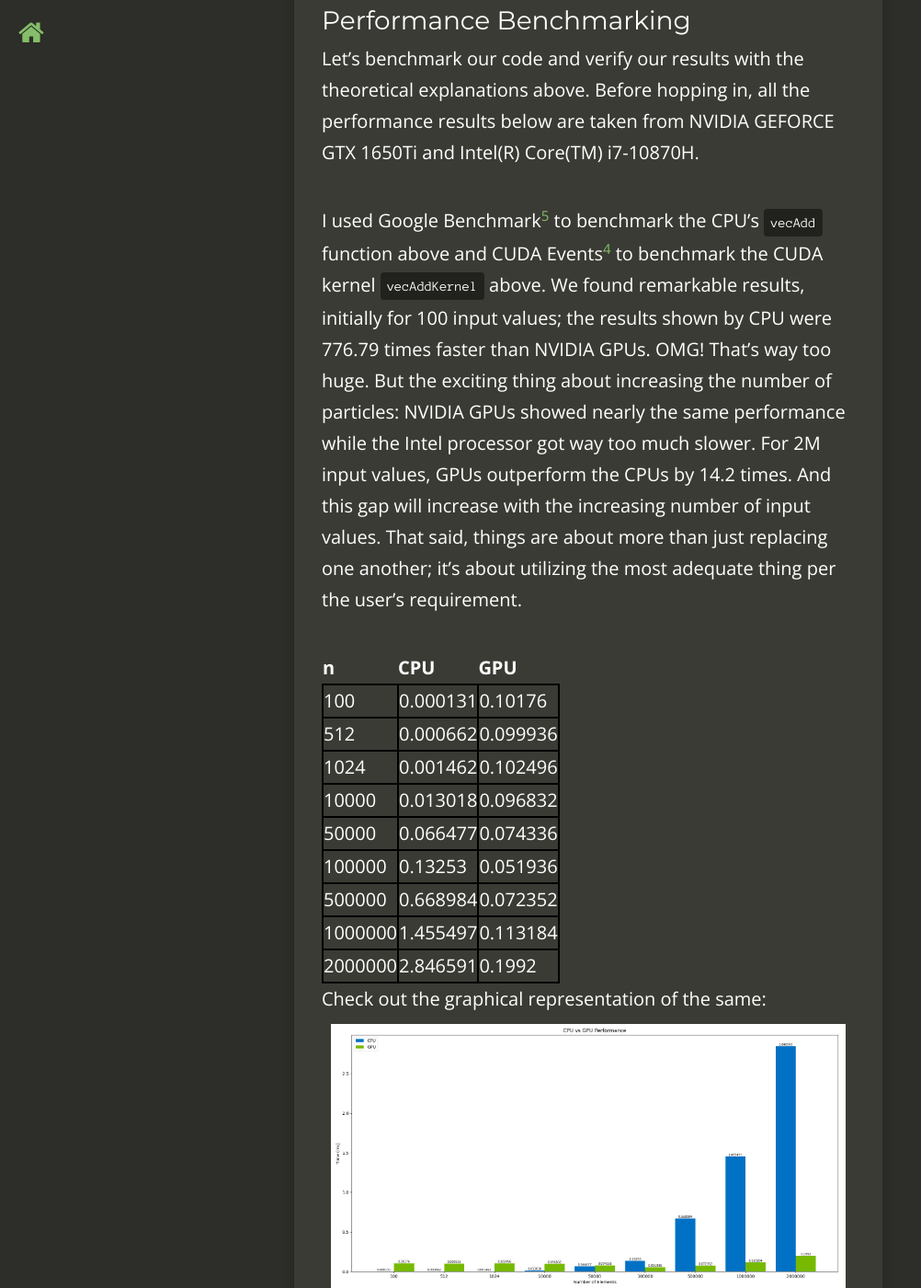
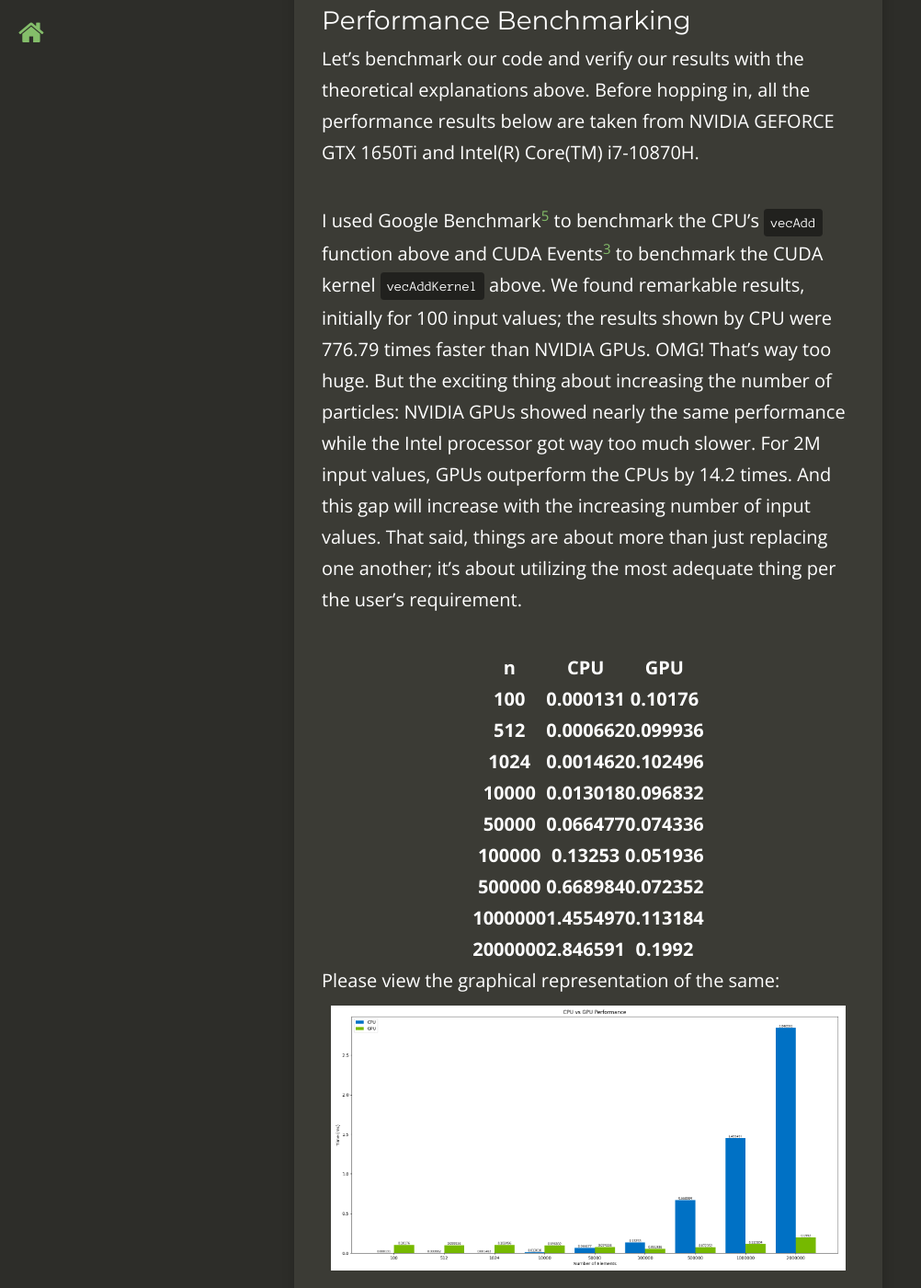
Before and after one commit to khushi-411/khushi-411.github.io, a Jekyll site: the page built from _posts/2023-08-11-gpu_intro.md, in a window 1280 px wide and 1400 px high, scrolled down 9363 px. Shown: the whole window at 92% size, without its empty margins (0-1002 px from the left). Built offline with Jekyll 4.4.1, drawn with Linux system fonts in a browser that asks for light colours; nearby versions of some CDN libraries; comment, search, counter and statistics services are not loaded.

Commit message:
fix links and table

```diff
--- a/_posts/2023-08-11-gpu_intro.md
+++ b/_posts/2023-08-11-gpu_intro.md
@@ -12,12 +12,12 @@
 
 Hi there! I've been diving into the world of parallel programming from
 the excellent book "Programming Massively Parallel Processors:
-A Hands-on Approach<sup><a id="link1">1</a></sup>" by [Wen-mei W. Hwu](https://scholar.google.com/citations?user=ohjQPx8AAAAJ&hl=en),
+A Hands-on Approach<sup>[1](#link1)</sup>" by [Wen-mei W. Hwu](https://scholar.google.com/citations?user=ohjQPx8AAAAJ&hl=en),
 [David B. Kirk](https://scholar.google.com/citations?user=fMbArPwAAAAJ&hl=en),
 and [Izzat El Hajj](https://scholar.google.com/citations?user=_VVw504AAAAJ&hl=en).
 The content of this blog post is motivated by the book's first chapter:
 Introduction, the second chapter: Heterogeneous data-parallel Computing,
-and the Intel blogs<sup><a id="link2">2</a></sup> on vectorization.
+and the Intel blogs<sup>[2](#link2)</sup> on vectorization.
 
 I often see folks working on the speed of execution of programs in
 GPUs and CPUs and reach the conclusion GPUs outperform in many cases.
@@ -55,14 +55,14 @@
 simultaneously, but the new execution of the subsequent instructions
 starts after the completion of one instruction. The most recent Intel
 processor has a 24-core, which could run 0.33 TFLOPS for
-FP64i<sup><a id="link1">1</a></sup> and 0.66 TFLOPS for FP32<sup><a id="link1">1</a></sup>.
+FP64i<sup>[1](#link1)</sup> and 0.66 TFLOPS for FP32<sup>[1](#link1)</sup>.
 2. **Many Threaded Trajectory**: In this trajectory, many cores will
 perform their operations parallelly, irrespective of the other cores.
 The support of the number of
 threads that can run in parallel was increased generation after generation.
-The most recent NVIDIA arch can run 9.7 TFLOPS for FP64<sup><a id="link1">1</a></sup>,
-156 TFLOPS for FP32<sup><a id="link1">1</a></sup>,
-and 312 TFLOPS for FP16<sup><a id="link1">1</a></sup> datatypes, which are incredible
+The most recent NVIDIA arch can run 9.7 TFLOPS for FP64<sup>[1](#link1)</sup>,
+156 TFLOPS for FP32<sup>[1](#link1)</sup>,
+and 312 TFLOPS for FP16<sup>[1](#link1)</sup> datatypes, which are incredible
 results compared to multicore trajectories.
 
 
@@ -243,7 +243,7 @@
 In CPUs, each instruction processes multiple data, aka SIMD.
 Note that each intrinsic operation is placed in a
 register—for more info, check on
-Intel's blog on Intrinsics<sup><a id="link1">2</a></sup>.
+Intel's blog on Intrinsics<sup>[2](#link2)</sup>.
 In the code below, `_mm_loadu_ps()`, `_mm_add_ps`, and `_mm_store_ps`
 are built-in variables for loading the packed single-precision data
 from a memory to aligned memory, adding two single precision data
@@ -300,8 +300,8 @@
 explanations above. Before hopping in, all the performance results
 below are taken from NVIDIA GEFORCE GTX 1650Ti and Intel(R) Core(TM) i7-10870H.
 
-I used Google Benchmark<sup><a id="link5">5</a></sup> to benchmark the CPU's
-`vecAdd` function above and CUDA Events<sup><a id="link4">4</a></sup>
+I used Google Benchmark<sup>[5](#link5)</sup> to benchmark the CPU's
+`vecAdd` function above and CUDA Events<sup>[3](#link3)</sup>
 to benchmark the CUDA kernel `vecAddKernel` above. We found
 remarkable results, initially for 100 input values; the results shown by
 CPU were 776.79 times faster than NVIDIA GPUs. OMG! That's way too huge.
@@ -312,19 +312,60 @@
 That said, things are about more than just replacing one another;
 it's about utilizing the most adequate thing per the user's requirement.
 
-|  n  | CPU  | GPU |
-| ------------- | ------------- | ------------- |
-| 100  | 0.000131  | 0.10176  |
-| 512  | 0.000662  | 0.099936  |
-| 1024  | 0.001462  | 0.102496  |
-| 10000  | 0.013018  | 0.096832  |
-| 50000  | 0.066477  | 0.074336  |
-| 100000  | 0.13253  | 0.051936  |
-| 500000  | 0.668984  | 0.072352  |
-| 1000000  | 1.455497  | 0.113184  |
-| 2000000  | 2.846591  | 0.1992  |
+<table align="center" style="margin: 0px auto;">
+  <tr>
+    <th style="text-align: center">n</th>
+    <th style="text-align: center">CPU</th>
+    <th style="text-align: center">GPU</th>
+  </tr>
+  <tr>
+    <th style="text-align: center">100</th>
+    <th style="text-align: center">0.000131</th>
+    <th style="text-align: center">0.10176</th>
+  </tr>
+  <tr>
+    <th style="text-align: center">512</th>
+    <th style="text-align: center">0.000662</th>
+    <th style="text-align: center">0.099936</th>
+  </tr>
+  <tr>
+    <th style="text-align: center">1024</th>
+    <th style="text-align: center">0.001462</th>
+    <th style="text-align: center">0.102496</th>
+  </tr>
+  <tr>
+    <th style="text-align: center">10000</th>
+    <th style="text-align: center">0.013018</th>
+    <th style="text-align: center">0.096832</th>
+  </tr>
+  <tr>
+    <th style="text-align: center">50000</th>
+    <th style="text-align: center">0.066477</th>
+    <th style="text-align: center">0.074336</th>
+  </tr>
+  <tr>
+    <th style="text-align: center">100000</th>
+    <th style="text-align: center">0.13253</th>
+    <th style="text-align: center">0.051936</th>
+  </tr>
+  <tr>
+    <th style="text-align: center">500000</th>
+    <th style="text-align: center">0.668984</th>
+    <th style="text-align: center">0.072352</th>
+  </tr>
+  <tr>
+    <th style="text-align: center">1000000</th>
+    <th style="text-align: center">1.455497</th>
+    <th style="text-align: center">0.113184</th>
+  </tr>
+  <tr>
+    <th style="text-align: center">2000000</th>
+    <th style="text-align: center">2.846591</th>
+    <th style="text-align: center">0.1992</th>
+  </tr>
+</table>
 
-Check out the graphical representation of the same:
+Please view the graphical representation of the same:
 <img alt="Performance Benchmark" src="/assets/CUDA/plot.png" class="center" >
 
 ### Conclusion
@@ -347,8 +388,12 @@
 providing feedback on the initial draft of the blog post.
 
 ### Resources & References
-[1](#link1). Wen-mei W. Hwu, David B. Kirk, Izzat El Hajj, [Programming Massively Parallel Processors: A Hands-on Approach](https://www.amazon.in/Programming-Massively-Parallel-Processors-Hands/dp/0323912311), 4th edition, United States: Katey Birtcher; 2022
-[2](#link2). Intel developers, [Intel Intrinsics Guide](https://www.intel.com/content/www/us/en/docs/intrinsics-guide/index.html), Updated on May 10, 2023
-[3](#link3). Mark Harris, [Implement Performance Metrics](https://developer.nvidia.com/blog/how-implement-performance-metrics-cuda-cc/), NVIDIA Technical Blog, November 07, 2012
-[4](#link4). NVIDIA's Developer Blog on [Nsight Systems](https://developer.nvidia.com/nsight-systems)
-[5](#link5). Google's microbenchmark support library, [benchmark](https://github.com/google/benchmark)
+<sup><a id="link1">1</a></sup>. Wen-mei W. Hwu, David B. Kirk, Izzat El Hajj, [Programming Massively Parallel Processors: A Hands-on Approach](https://www.amazon.in/Programming-Massively-Parallel-Processors-Hands/dp/0323912311), 4th edition, United States: Katey Birtcher; 2022
+
+<sup><a id="link2">2</a></sup>. Intel developers, [Intel Intrinsics Guide](https://www.intel.com/content/www/us/en/docs/intrinsics-guide/index.html), Updated on May 10, 2023
+
+<sup><a id="link3">3</a></sup>. Mark Harris, [Implement Performance Metrics](https://developer.nvidia.com/blog/how-implement-performance-metrics-cuda-cc/), NVIDIA Technical Blog, November 07, 2012
+
+<sup><a id="link4">4</a></sup>. NVIDIA's Developer Blog on [Nsight Systems](https://developer.nvidia.com/nsight-systems)
+
+<sup><a id="link5">5</a></sup>. Google's microbenchmark support library, [benchmark](https://github.com/google/benchmark)
```
